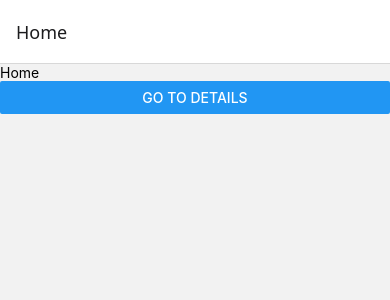
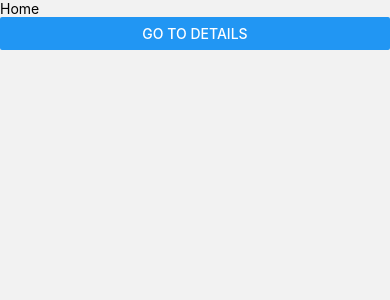
Before and after one commit to BlackCheppun/SerrureIntelligente, a React Native app: screen / in a window 390 px wide. Shown: the top 300 px of the page. Built offline with nearby package versions, Linux system fonts and the light colour scheme.

Commit message:
remove header screen name shown option

```diff
--- a/src/navigation/root.tsx
+++ b/src/navigation/root.tsx
@@ -11,10 +11,15 @@ export default function Root() {
 
     return (
         <NavigationContainer>
-            <rootStack.Navigator>
+            <rootStack.Navigator
+                screenOptions={
+                    {
+                        headerShown: false
+                    }}
+            >
                 <rootStack.Screen name="Home" component={Home} />
                 <rootStack.Screen name="lockdetails" component={LockDetails} />
             </rootStack.Navigator>
-        </NavigationContainer>
+        </NavigationContainer >
     )
 }
```
